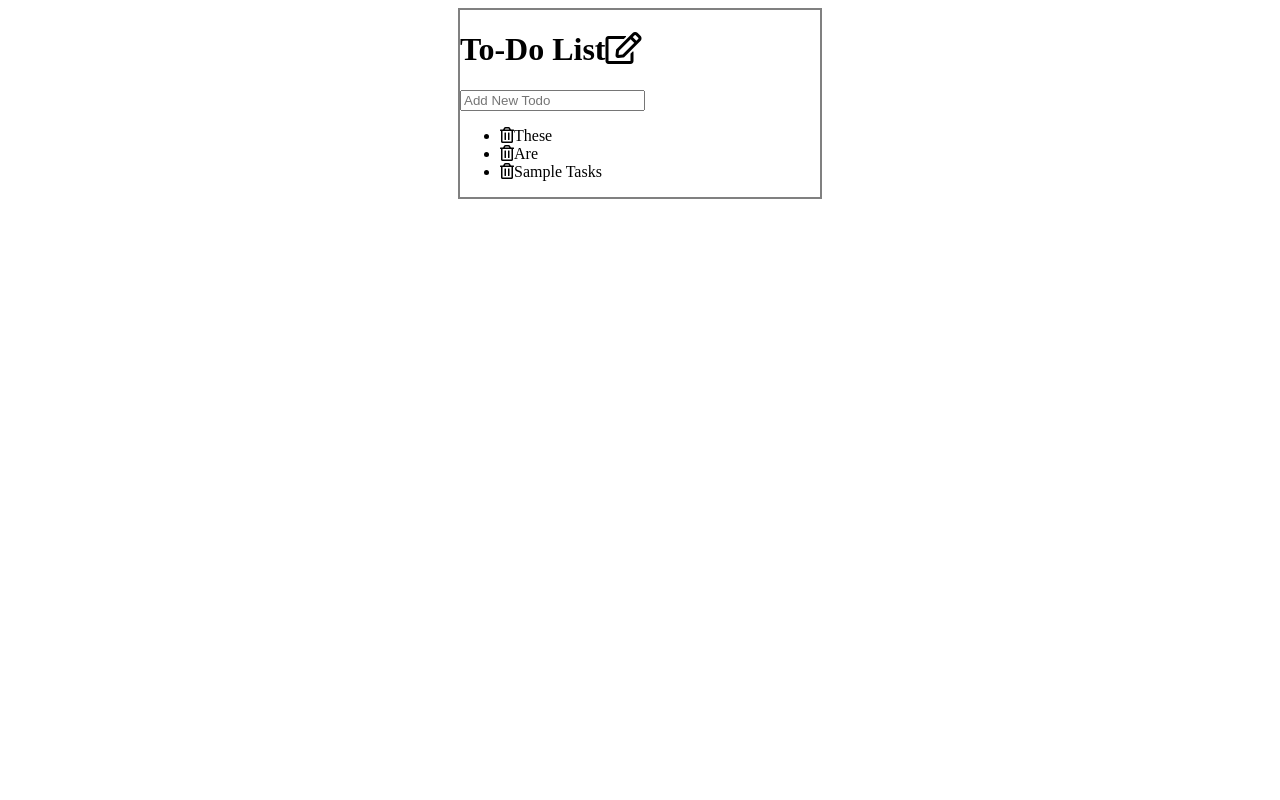
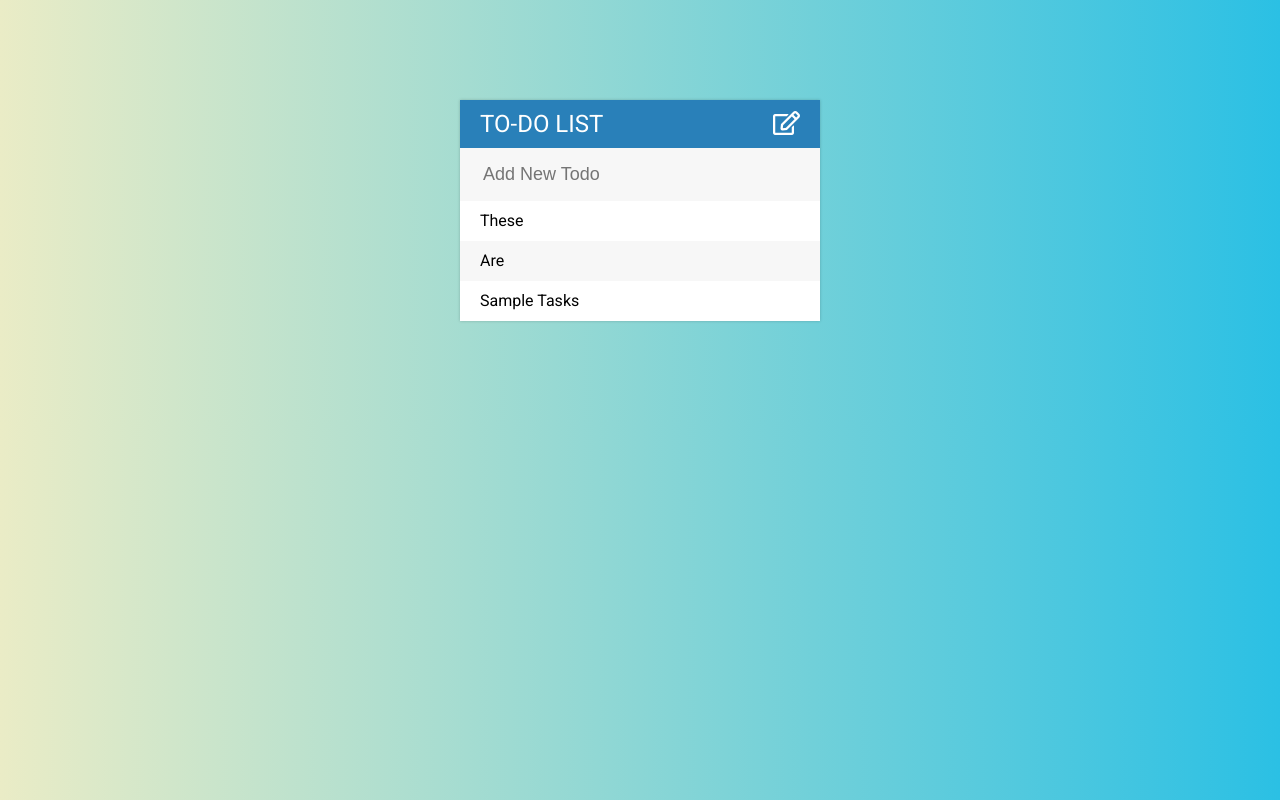
Before and after one commit to guilleeh/ToDo-List, a plain HTML site: page index.html in a window 1280 px wide. Drawn offline with Linux system fonts and the light colour scheme.

Commit message:
Styling complete

```diff
--- a/assets/css/todos.css
+++ b/assets/css/todos.css
@@ -1,14 +1,86 @@
 body {
-	/*background: linear-gradient(to right, green, blue);*/
+	background: #2BC0E4;  /* fallback for old browsers */
+	background: -webkit-linear-gradient(to right, #EAECC6, #2BC0E4);  /* Chrome 10-25, Safari 5.1-6 */
+	background: linear-gradient(to right, #EAECC6, #2BC0E4); /* W3C, IE 10+/ Edge, Firefox 16+, Chrome 26+, Opera 12+, Safari 7+ */
+	font-family: Roboto;
 }
 
 .container {
 	width: 360px;
-	margin: 0 auto;
-	border: 2px solid gray;
+	margin: 100px auto;
+	/*border: 2px solid gray;*/
+	box-shadow: 0 0 3px rgba(0,0,0, 0.2);
+	background-color: #F7F7F7;
 }
+
+h1 {
+	text-transform: uppercase;
+	background-color: #2980B9;
+	color: white;
+	margin: 0;
+	padding: 10px 20px;
+	font-size: 24px;
+	font-weight: normal;
+}
+
+
+ul {
+	list-style-type: none;
+	margin: 0;
+	padding: 0;
+}
+
+li {
+	background: #fff;
+	height: 40px;
+	line-height: 40px;
+	color: 666;
+}
+
+li:nth-child(2n) {
+	background: #F7F7F7;
+}
+
+.item {
+	background: #e74c3c;
+	text-align: center;
+	color: white;
+	height: 40px;
+	margin-right: 20px;
+	width: 0px;
+	transition: 0.2s linear;
+	display: inline-block;
+	opacity: 0;
+}
+
+li:hover span {
+	width: 40px;
+	opacity: 1;
+}
+
+input {
+	font-size: 18px;
+	background: #F7F7F7;
+	width: 100%;
+	padding: 13px 13px 13px 20px;
+	box-sizing: border-box;
+	border: 3px solid rgba(0,0,0,0);
+	color: #2980B9;
+}
+
+input:focus {
+	background: #fff;
+	border: 3px solid #2980B9;
+	outline: none;
+}
+
+
 
 .done {
 	color: gray;
 	text-decoration: line-through;
 }
+
+#toggle {
+	float: right;
+}
```
